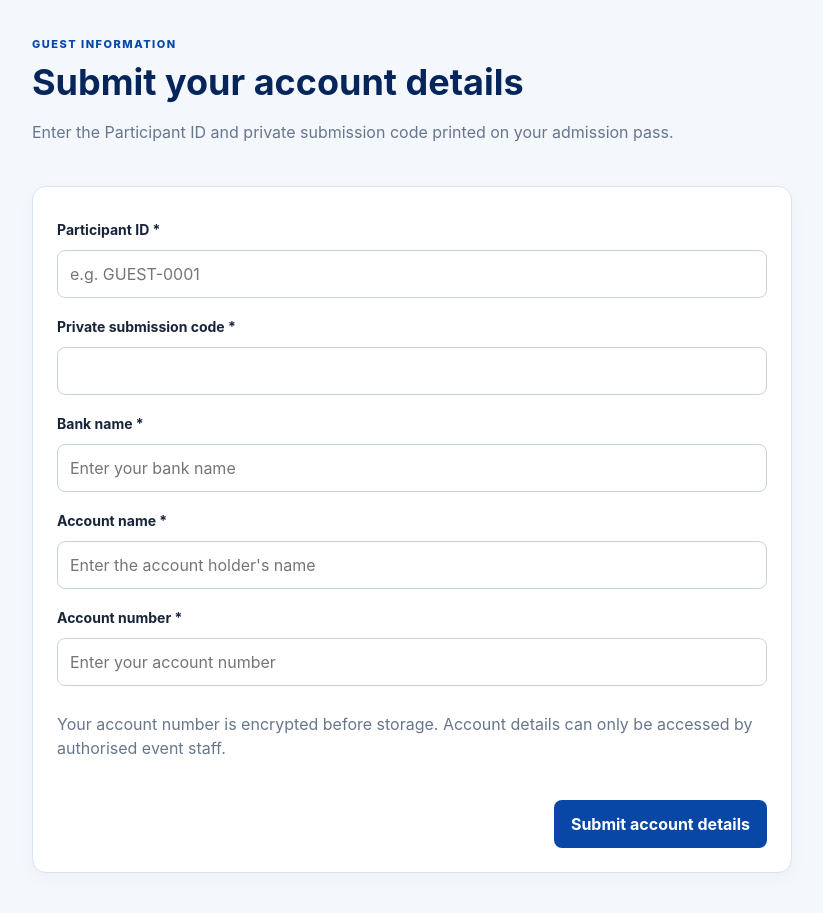
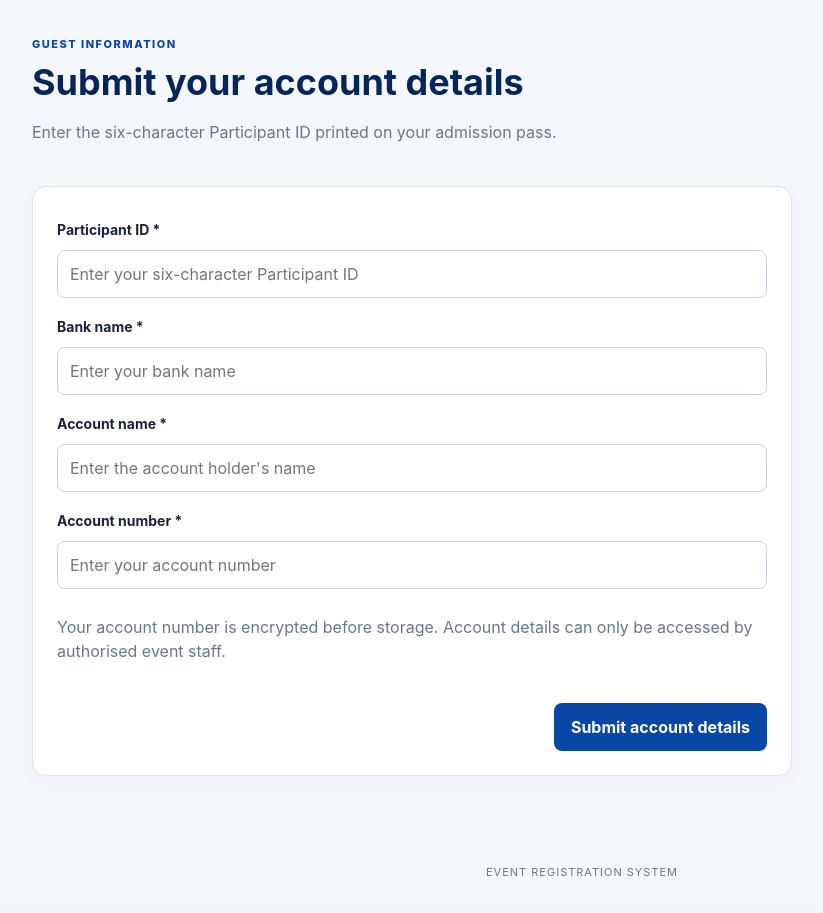
Before and after one commit to Jamies0033/new-event-system, a Flask app: page /account-details in a window 1280 px wide. Shown: the part 82-995 px from the top of the page, without its empty margins (58-881 px from the left). After the commit the page ends 958 px from the top, so only its background shows below. Run offline with Flask 3, Linux system fonts and the light colour scheme; some libraries are stand-ins or nearby versions.

Commit message:
Use six-character participant ID for bank submissions

```diff
--- a/app/bank_details.py
+++ b/app/bank_details.py
@@ -28,8 +28,7 @@ bank_details_bp = Blueprint("bank_details", __name__)
 @bank_details_bp.route("/account-details", methods=["GET", "POST"])
 def submit_account_details():
     if request.method == "POST":
-        participant_code = request.form.get("participant_code", "").strip().upper()
-        submission_code = request.form.get("submission_code", "").strip().upper()
+        participant_id = request.form.get("participant_id", "").strip().upper()
         bank_name = request.form.get("bank_name", "").strip()
         account_name = request.form.get("account_name", "").strip()
         account_number = request.form.get("account_number", "").strip()
@@ -46,7 +45,7 @@ def submit_account_details():
             ).hexdigest()
 
         attempt_key = make_attempt_key(
-            f"participant:{ip_address}:{participant_code}"
+            f"participant:{ip_address}:{participant_id}"
         )
         ip_attempt_key = make_attempt_key(f"ip:{ip_address}")
 
@@ -71,28 +70,34 @@ def submit_account_details():
                 "error",
             )
             return render_template("account_details.html"), 429
-        participant = db.session.scalar(
-            select(Participant).where(
-                Participant.participant_code == participant_code,
-                Participant.is_active.is_(True),
-            )
+        submitted_hash = hashlib.sha256(
+            participant_id.encode()
+        ).hexdigest()
+
+        matching_credentials = db.session.scalars(
+            select(ParticipantSubmissionCredential).where(
+                ParticipantSubmissionCredential.code_hash == submitted_hash,
+                ParticipantSubmissionCredential.is_active.is_(True),
+            ).limit(2)
+        ).all()
+
+        credential = (
+            matching_credentials[0]
+            if len(matching_credentials) == 1
+            else None
         )
 
-        credential = None
-        if participant:
-            credential = db.session.scalar(
-                select(ParticipantSubmissionCredential).where(
-                    ParticipantSubmissionCredential.participant_id == participant.id,
-                    ParticipantSubmissionCredential.is_active.is_(True),
-                )
-            )
-
-        submitted_hash = hashlib.sha256(
-            submission_code.encode()
-        ).hexdigest()
+        participant = (
+            db.session.get(Participant, credential.participant_id)
+            if credential is not None
+            else None
+        )
 
         valid_code = (
-            credential is not None
+            bool(re.fullmatch(r"[A-HJ-NP-Z2-9]{6}", participant_id))
+            and credential is not None
+            and participant is not None
+            and participant.is_active
             and hmac.compare_digest(credential.code_hash, submitted_hash)
         )
 
@@ -110,8 +115,8 @@ def submit_account_details():
             db.session.commit()
 
             flash(
-                "We could not verify your details. Check your Participant ID "
-                "and private code, or contact event staff.",
+                "We could not verify your Participant ID. Check the six-character "
+                "ID printed on your admission pass, or contact event staff.",
                 "error",
             )
             return render_template("account_details.html"), 400
--- a/app/templates/account_details.html
+++ b/app/templates/account_details.html
@@ -8,8 +8,7 @@
     <div class="eyebrow">GUEST INFORMATION</div>
     <h1>Submit your account details</h1>
     <p class="muted">
-      Enter the Participant ID and private submission code printed on your
-      admission pass.
+      Enter the six-character Participant ID printed on your admission pass.
     </p>
   </div>
 </div>
@@ -17,27 +16,19 @@
 <form method="post" class="panel form">
   <input type="hidden" name="csrf_token" value="{{ csrf_token() }}">
 
-  <label for="participant_code">Participant ID *</label>
+  <label for="participant_id">Participant ID *</label>
   <input
-    id="participant_code"
-    name="participant_code"
-    required
-    maxlength="50"
-    placeholder="e.g. GUEST-0001"
-    autocomplete="off"
-  >
-
-  <label for="submission_code">Private submission code *</label>
-  <input
-    id="submission_code"
-    name="submission_code"
+    id="participant_id"
+    name="participant_id"
     required
     minlength="6"
     maxlength="6"
     pattern="[A-HJ-NP-Z2-9]{6}"
-    title="Enter the six-character code shown on your admission pass."
+    title="Enter the six-character Participant ID printed on your admission pass."
+    placeholder="Enter your six-character Participant ID"
     autocomplete="off"
     autocapitalize="characters"
+    spellcheck="false"
   >
 
   <label for="bank_name">Bank name *</label>
```
Also changed, not shown: app/templates/badges.html (+5 -12 lines).
